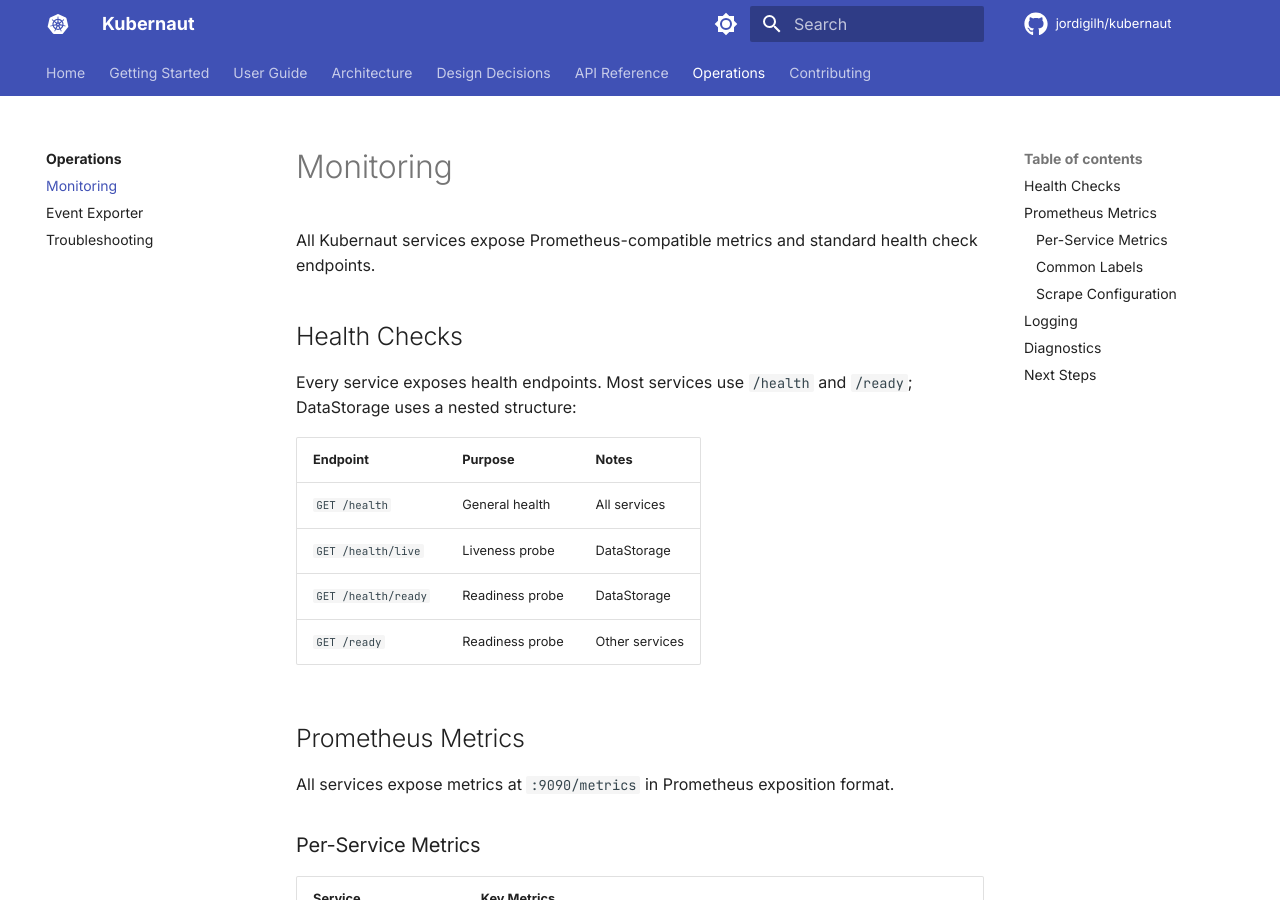
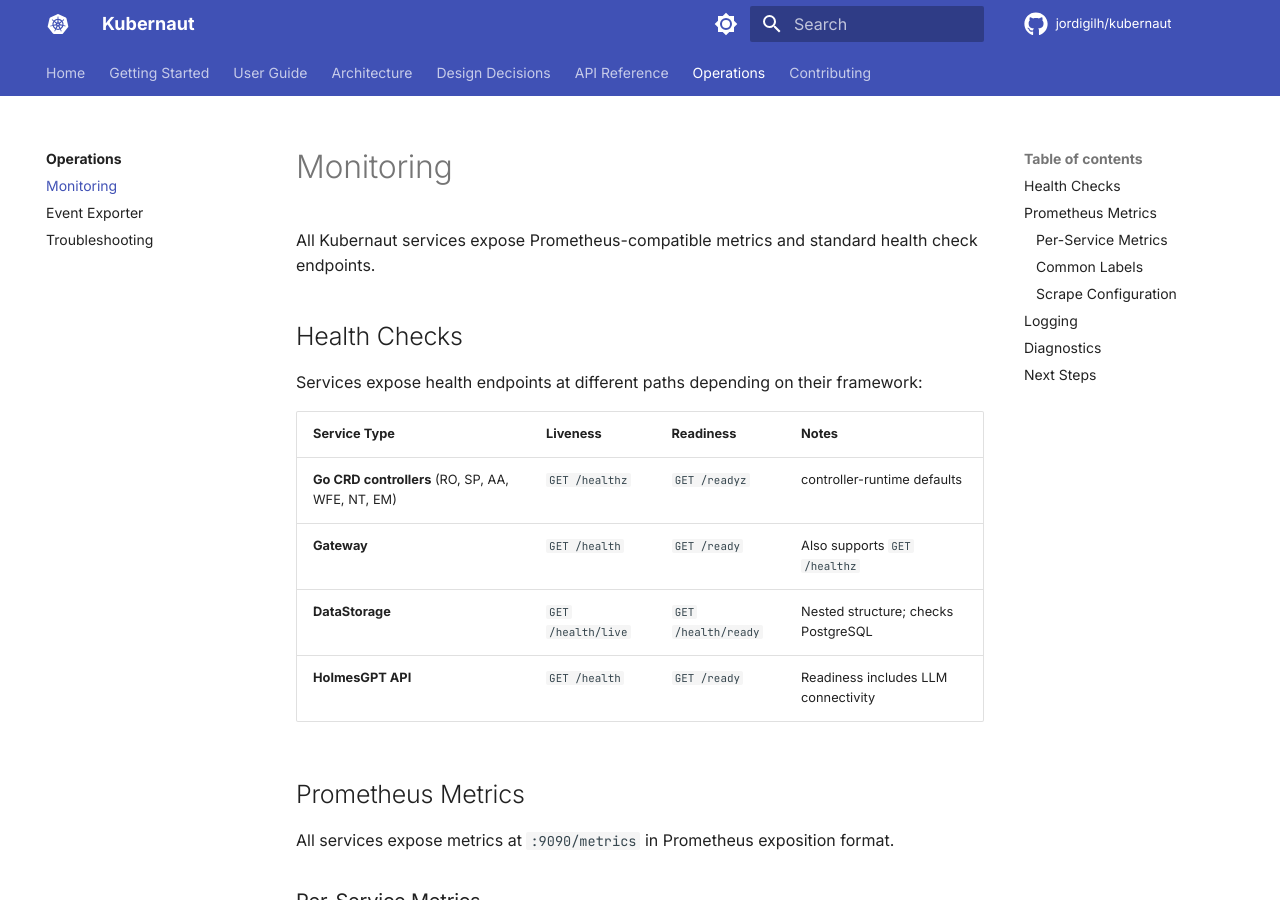
Before and after one commit to jordigilh/kubernaut-docs, an MkDocs documentation site: the page built from docs/operations/monitoring.md, in a window 1280 px wide and 900 px high. Built offline with MkDocs 1.6.1 and Material for MkDocs 9.7.7, drawn with Linux system fonts in a browser that asks for light colours; comment, search, counter and statistics services are not loaded; the version menu is left out.

Commit message:
docs: triage operations pages against source code
- monitoring.md: correct health endpoint table per framework (Go controllers
  use /healthz and /readyz, not /health and /ready)
- troubleshooting.md: fix 4 pod label selectors (add -controller suffix for
  RO, SP, AA, NT deployments)
- event-exporter.md: namespace uses Helm template, not hardcoded value
- index.md: add missing event-exporter link

Made-with: Cursor

```diff
--- a/docs/operations/monitoring.md
+++ b/docs/operations/monitoring.md
@@ -4,14 +4,14 @@ All Kubernaut services expose Prometheus-compatible metrics and standard health
 
 ## Health Checks
 
-Every service exposes health endpoints. Most services use `/health` and `/ready`; DataStorage uses a nested structure:
+Services expose health endpoints at different paths depending on their framework:
 
-| Endpoint | Purpose | Notes |
-|---|---|---|
-| `GET /health` | General health | All services |
-| `GET /health/live` | Liveness probe | DataStorage |
-| `GET /health/ready` | Readiness probe | DataStorage |
-| `GET /ready` | Readiness probe | Other services |
+| Service Type | Liveness | Readiness | Notes |
+|---|---|---|---|
+| **Go CRD controllers** (RO, SP, AA, WFE, NT, EM) | `GET /healthz` | `GET /readyz` | controller-runtime defaults |
+| **Gateway** | `GET /health` | `GET /ready` | Also supports `GET /healthz` |
+| **DataStorage** | `GET /health/live` | `GET /health/ready` | Nested structure; checks PostgreSQL |
+| **HolmesGPT API** | `GET /health` | `GET /ready` | Readiness includes LLM connectivity |
 
 ## Prometheus Metrics
 
```
Also changed, not shown: docs/operations/event-exporter.md (+2 -2 lines), docs/operations/index.md (+1 -0 lines), docs/operations/troubleshooting.md (+5 -5 lines).
